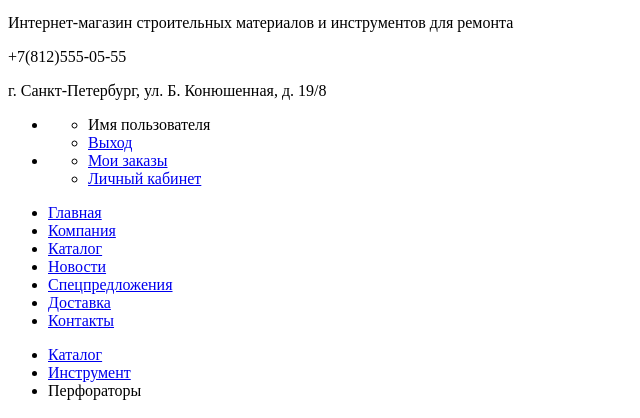
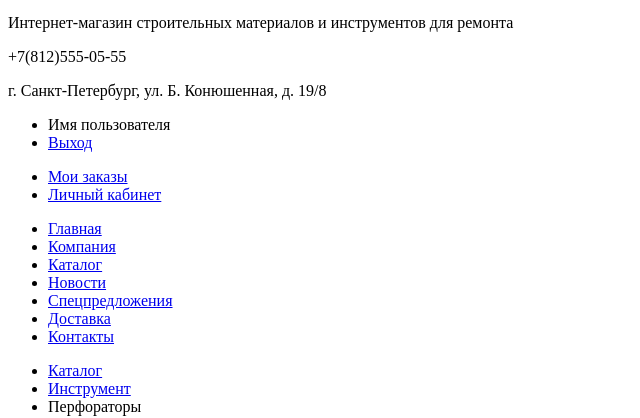
Before and after one commit to NewReferee/447369-technomart-24, a plain HTML site: page catalog.html in a window 1280 px wide. Shown: the part 28-446 px from the top of the page, without its empty margins (0-640 px from the left). Drawn offline with Linux system fonts and the light colour scheme.

Commit message:
Изменена шапка
Окно навигации пользователя теперь размечено проще и обернуто в div на внутренней и главной странице

```diff
--- a/catalog.html
+++ b/catalog.html
@@ -22,20 +22,16 @@
 				<p class="header-address">
 					г. Санкт-Петербург, ул. Б. Конюшенная, д. 19/8
 				</p>
-				<ul class="user-navigation">
-					<li>
+				<div class="user-navigation">
 					<ul>
 						<li class="user-name">Имя пользователя</li>
 						<li class="user-escape"><a href="#">Выход</a></li>
 					</ul>
-					</li>
-					<li>
 					<ul>
 						<li class="user-orders"><a href="#">Мои заказы</a></li>
 						<li class="user-profile"><a href="#">Личный кабинет</a></li>
 					</ul>
-					</li>
-				</ul>
+				</div>
 			<nav class="main-navigation">
 				<ul class="site-navigation">
 					<li><a href="#">Главная</a></li>
```
Also changed, not shown: index.html (+6 -4 lines). Lines whose indentation alone changed are shown as unchanged.
